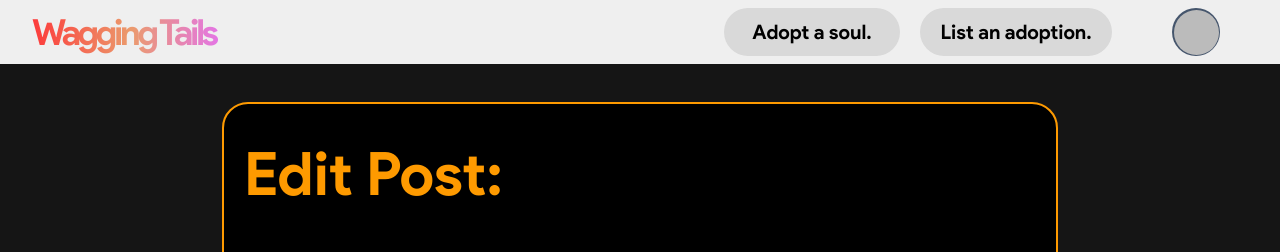
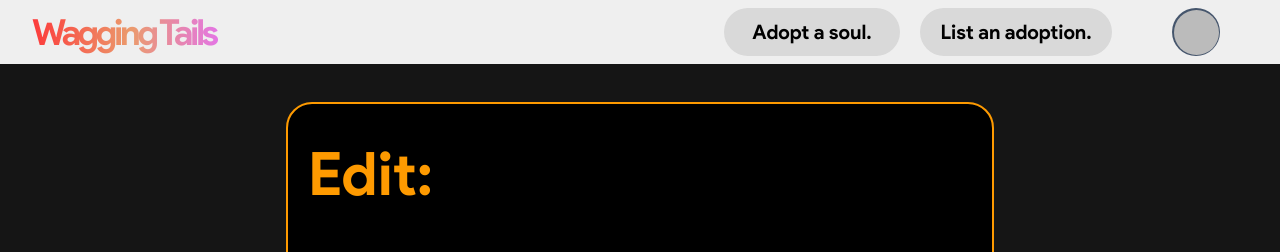
Before and after one commit to coffeeandtravel/wagging-tails, a React (Vite) app: page /user/edit/1 in a window 1280 px wide. Shown: the top 252 px of the page. Built offline with nearby package versions, Linux system fonts and the light colour scheme; no server answers; sample sign-in values are in the browser's storage; a web font is replaced by a local one.

Commit message:
small changes

```diff
--- a/src/EditPage/Edit.jsx
+++ b/src/EditPage/Edit.jsx
@@ -91,11 +91,11 @@ const Edit = () => {
 
   return (
     <div className="max-w-screen flex items-center justify-center">
-      <div className="bg-black outline-2 pl-2 outline-amber-500 rounded-3xl text-black max-w-[95%] flex flex-col mt-10 mb-10 pr-2">
-        <div className="flex items-center ml-3 border-amber-50">
-          <h1 className="text-6xl text-amber-500 mt-10">Edit Post:</h1>
+      <div className="bg-black outline-2 pl-0 lg:pl-2 outline-amber-500 rounded-3xl  text-black w-[95%] md:w-[80%] lg:w-[55%] flex flex-col mt-10 mb-10">
+        <div className="flex items-center ml-3  border-amber-50">
+          <h1 className=" text-6xl  text-amber-500 mt-10">Edit:</h1>
         </div>
-        <div className="text-white mt-10 w-fit max-w-screen">
+        <div className="text-white mt-10 w-fit ">
           <form onSubmit={handleEdit} className="flex flex-col gap-5 lg:gap-7 ml-2">
             <div className="flex flex-col gap-1 justify-between w-full lg:w-200 mx-1 my-1 pr-2">
               <label htmlFor="petName" className="text-l md:text-2xl">Pet Name:</label>
--- a/src/Pages/PostAdoption/Post.jsx
+++ b/src/Pages/PostAdoption/Post.jsx
@@ -11,7 +11,7 @@ import { useNavigate } from "react-router-dom";
 const Post = () => {
   const { auth, user } = useContext(AuthContext);
   const [error, setError] = useState("");
-  const [loading,setLoading] = useState(false);
+  const [loading, setLoading] = useState(false);
   // console.log("Auth context:", auth);
   // console.log("Current user:", auth?.currentUser);
   const [images, setImages] = useState([]);
@@ -80,7 +80,7 @@ const Post = () => {
       if (response.ok) {
         alert("Pet listed successfully!");
         setLoading(false);
-        navigate(`/adopt/#${name}+${gender}+${location}`)
+        navigate(`/adopt/#${name}+${gender}+${location}`);
       } else {
         alert("Failed to list pet.");
         setLoading(false);
@@ -92,12 +92,13 @@ const Post = () => {
 
   const handleFileChange = (event) => {
     const files = Array.from(event.target.files);
-    setImages(files);
+    const imageUrls = files.map((file) => URL.createObjectURL(file));
+    setImages(imageUrls);
   };
 
   return (
     <div className="max-w-screen flex items-center justify-center">
-      <div className="bg-black outline-2 pl-2 outline-amber-500 rounded-3xl  text-black max-w-[95%] flex flex-col mt-10 mb-10 pr-2">
+      <div className="bg-black outline-2 pl-2 outline-amber-500 rounded-3xl  text-black max-w-[95%] flex flex-col mt-10 mb-10">
         <div className="flex items-center ml-3  border-amber-50">
           <h1 className=" text-6xl  text-amber-500 mt-10">New Post:</h1>
         </div>
@@ -252,11 +253,13 @@ const Post = () => {
                 className="bg-white w-full lg:w-50 h-12 text-black text-xl rounded-2xl cursor-pointer relative"
                 type="submit"
               >
-                {loading?(
+                {loading ? (
                   <div className="h-full w-full flex justify-center items-center">
                     <Spinner className="max-h-2 max-w-2 object-fill" />
                   </div>
-                  ): "Submit"}
+                ) : (
+                  "Submit"
+                )}
               </button>
             </div>
           </form>
```
